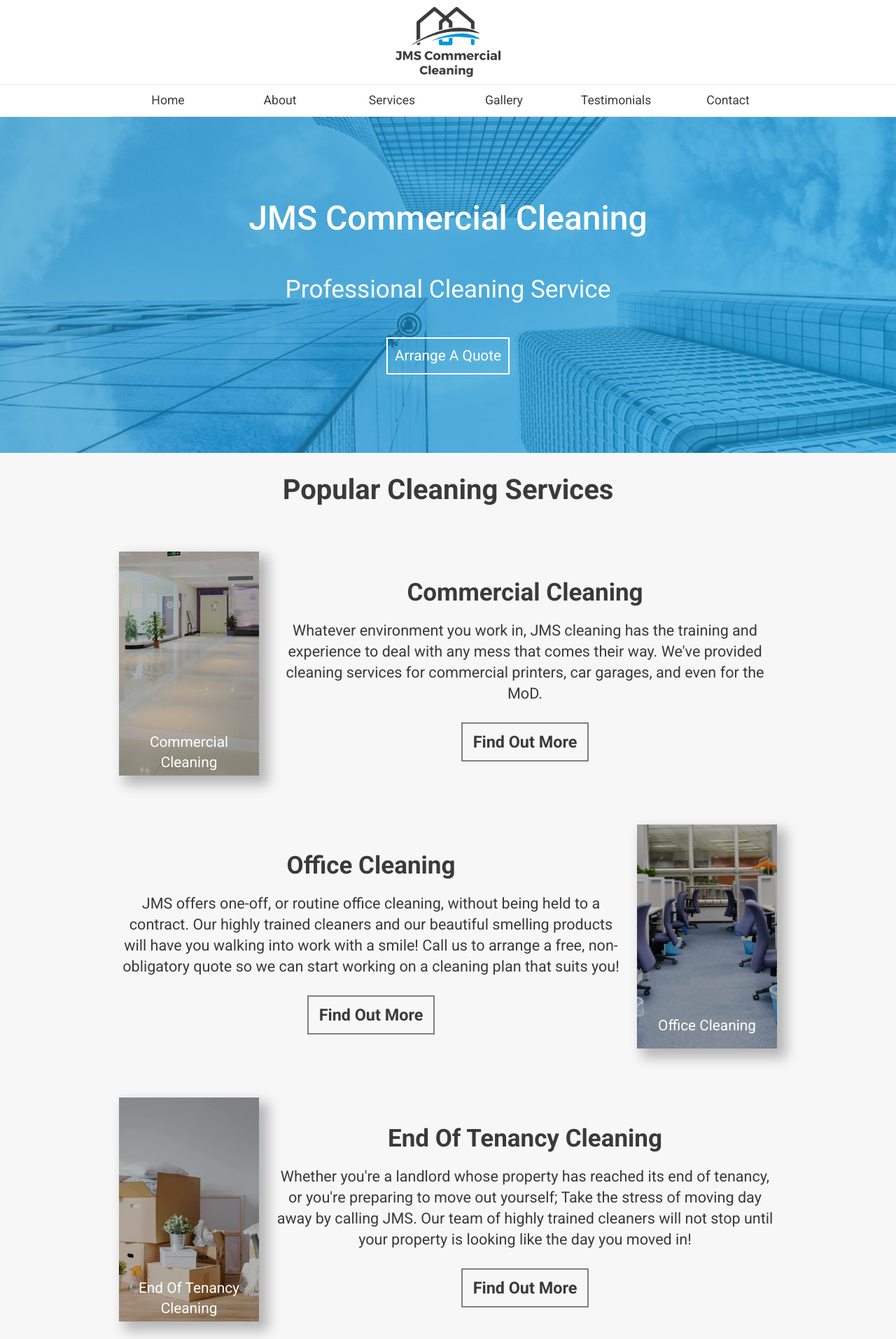
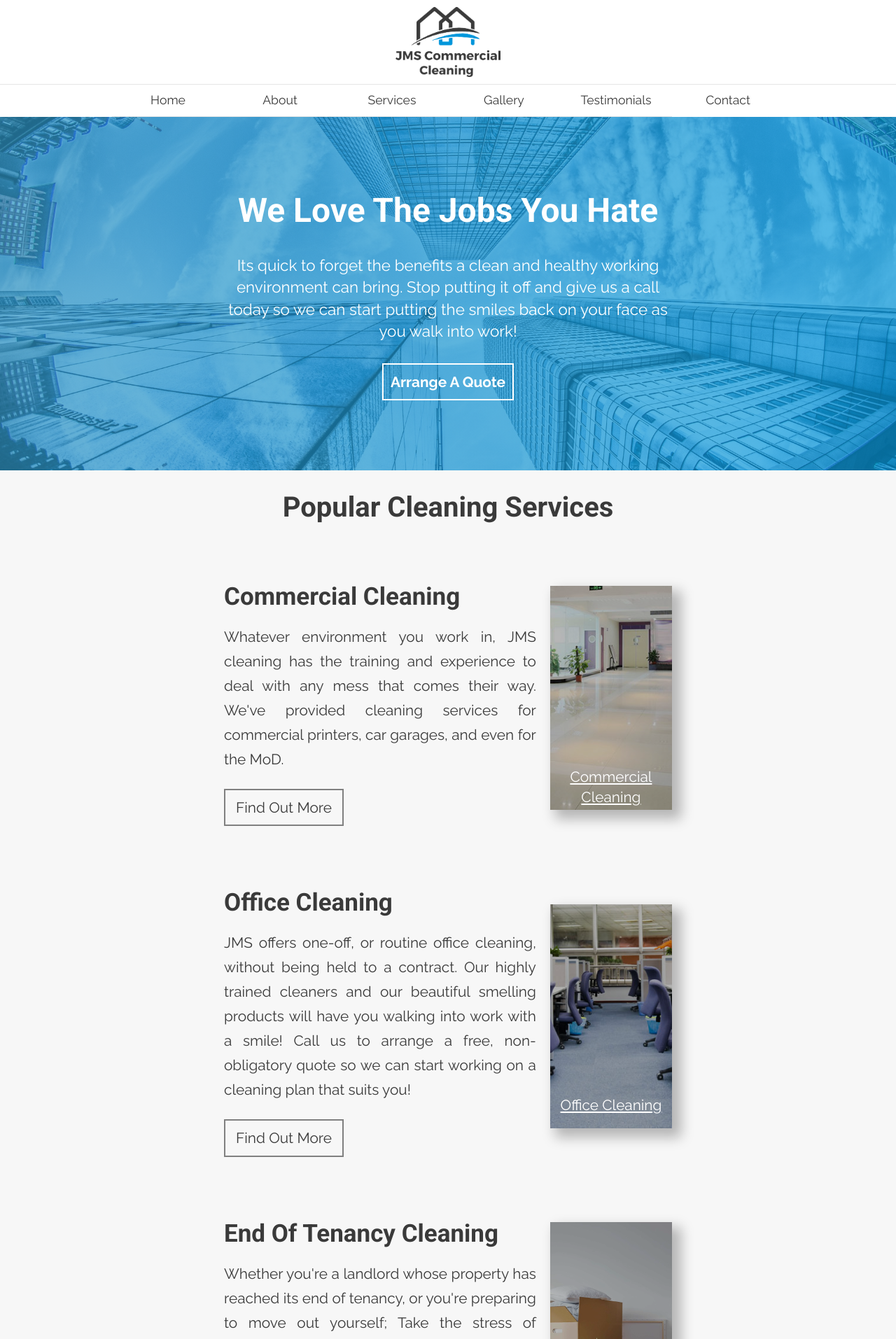
Before and after one commit to callump5/jms_cleaning, a Django app: page / in a window 1280 px wide. Shown: the top 1913 px of the page at 70% size. Run offline with Django 3.2, Linux system fonts and the light colour scheme; data comes from the database, SQL or seed files in the repository; some libraries are stand-ins or nearby versions.

Commit message:
Content Update

```diff
--- a/static/css/style.css
+++ b/static/css/style.css
@@ -26,7 +26,11 @@
         text-decoration: none;
     }
 
-    p {
+    p, a, li{
+
+
+        font-family: 'Raleway', sans-serif;
+
         font-weight: normal;
     }
 
@@ -57,10 +61,16 @@
         font-size: 20px;
     }
     .service-text h3 {
-        padding: 15px 10px;
         text-align: center;
+        padding: 15px 0;
         font-size: 35px;
         font-weight: bold;
+    }
+
+    .service-text p {
+        text-align: justify;
+        font-size: 1.3em;
+        line-height: 35px;
     }
 
 
@@ -73,10 +83,15 @@
     .text p {
         text-align: center;
         font-size: 1.2em;
+        line-height: 35px;
     }
 
     .text {
         font-size: 18px;
+    }
+
+    .service-text {
+        text-align: left;
     }
     .text-center p {
         text-align: center;
@@ -220,18 +235,24 @@
 
     #landing {
         padding: 100px 0;
+        max-width: 80%;
         display: flex;
         flex-direction: column;
-        justify-content: space-around;
+        justify-content: center;
         align-items: center;
         text-align: center;
 
     }
 
+    #landing-logo {
+        width: 60%;
+        height: auto;
+    }
+
     #landing h1{
         font-size: 3em;
         color: white;
-        font-weight: 500;
+        font-weight: bold;
     }
 
     #landing h2 {
@@ -239,6 +260,12 @@
         color: white;
         font-weight: normal;
         margin: 20px 0;
+    }
+    #landing p {
+        font-size: 1.4em;
+        color: white;
+        font-weight: normal;
+        margin: 30px 0;
     }
 
     .social-text {
@@ -260,12 +287,20 @@
         background-color: transparent;
         font-size: 1.3em;
         color: white;
+        font-weight: bold;
     }
 
 
 /************/
 /* Link Box */
 /************/
+
+
+    #links {
+        width:75%;
+
+
+    }
 
 .link-box {
     min-width: 300px;
@@ -362,27 +397,23 @@
 #service-col {
     display: flex;
     flex-direction: column;
-    justify-content: center;
-    align-items: center;
 }
 .service-col {
     width: 100%;
     display: flex;
-    flex-direction: row;
+    flex-direction: row-reverse;
     justify-content: center;
+    flex-wrap: wrap-reverse;
     align-items: center;
-    margin: 35px 0;
+    margin: 25px 0;
 }
 
-.service-col:nth-child(odd) {
-    flex-direction: row-reverse;
-}
 .service-text {
-    display: none;
+    width: 80%;
+    flex-direction: column;
+    text-align: left;
+    display: flex;
     margin-right: 20px;
-}
-.service-col:nth-child(even) .service-text{
-    margin: 0 0 0 20px;
 }
 
 #service-cards {
@@ -398,10 +429,9 @@
 }
 
 .service, .service-header {
-
-    width: 200px;
+    width: 80%;
     height: 320px;
-    margin: 10px 0 ;
+    margin: 20px 0;
     background-position: 50%;
     background-repeat: no-repeat;
     background-size: auto 100%;
@@ -418,6 +448,7 @@
 }
 
 .service h2, .service-header h2{
+    font-weight: bolder;
     display: flex;
     flex-direction: row;
     justify-content: center;
@@ -432,6 +463,7 @@
 .service a, .service-header a {
     font-size: 1.3em;
     color: white;
+    text-decoration: underline white;
 }
 #service-imgs {
     margin: 15px 0;
@@ -445,11 +477,19 @@
 }
 
 
+.call-to-bottom {
+    width: 80%;
+    font-size: 1.3em;
+    font-weight: bold;
+    text-align: center;
+    justify-content: space-between;
+    padding: 10px 15px;
+    border: 2px solid grey;
+    margin: 15px 0;
+}
+
 .call-to {
-    text-align: center;
-    font-weight: bold;
-    font-size: 2em;
-    margin-top: 10px;
+    display: none;
 }
 
 
@@ -601,7 +641,7 @@
     .map-text .sub-title  {
         font-size: 1.5em;
         text-align: center;
-        font-weight: 400;
+        font-weight: bold;
         margin: 20px 0;
     }
 
@@ -619,14 +659,17 @@
 
 
 
-@media screen and (min-width: 750px) {
+@media screen and (min-width: 950px) {
 
+    .img-break {
+        background-size: 100% auto;
+    }
     .nav-container {
         width: 75%;
         margin: 0 auto;
     }
     .container {
-        width: 75%;
+        width: 66%;
     }
 
 
@@ -655,22 +698,19 @@
     /**************/
 
     #links {
-        width: 50%;
+        width:40%;
 
 
     }
     #links, #service-cards{
         margin: 0 auto;
-        justify-content: space-between;
+        justify-content: space-around;
     }
 
 
     .link-box {
         height: 320px;
-    }
-
-    #landing, .img-break {
-        background-size: 200% auto;
+        margin: 10px 5px;
     }
 
     #landing {
@@ -689,16 +729,25 @@
     /**********************/
 
 
+    .service-col {
+        flex-wrap: unset;
+        margin: 35px 0;
+    }
     .service-text{
-        width: 75%;
         flex-direction: column;
-        align-items: center;
-        justify-content: center;
+        text-align: left;
         display: flex;
     }
 
+    .service-text p {}
 
-    #service-col .call-to  {
+    #service-col .call-to-bottom  {
+        display: none;
+    }
+
+    .call-to {
+        display: block;
+        width: max-content;
         font-size: 1.3em;
         text-align: center;
         justify-content: space-between;
@@ -707,9 +756,16 @@
         margin-top: 25px
     }
 
+
+    .service, .service-header {
+    width: 200px; }
+
     .service-header {
         margin: 0;
     }
+
+    .service-text h3 {
+        text-align: left;}
 
     /**********************/
     /**** Testimonials ****/
@@ -795,5 +851,12 @@
 }
 
 
+@media screen and (min-width: 1000px) {
+
+
+    .container {
+        width: 50%;
+    }
+}
 /*
  */
--- a/templates/base/index.html
+++ b/templates/base/index.html
@@ -3,10 +3,11 @@
 <html lang="en">
     <head>
         <meta charset="UTF-8">
+        <meta lang="en_us">
         <meta name="viewport" content="width=device-width, initial-scale=1">
 
 
-    <link rel="shortcut icon" href="/static/icons/favi-32.png"/>
+        <link rel="shortcut icon" href="/static/images/logo/logo.png"/>
         <!-- Meta Tags -->
         <meta name="robots" content="index, follow" />
         <meta name="title" content="JMS Commercial Cleaning">
@@ -21,15 +22,13 @@
         <meta property="og:url" content="jmscommercialcleaning.co.uk" />
         <meta property="og:image" content="\static\images\logo\jms-original-logo.png">
         <meta property="og:site_name" content="JMS Commercial Cleaning" />
-
-
-        <link href="https://fonts.googleapis.com/css?family=Roboto:300,300i,400,500,700&display=swap" rel="stylesheet">
+        <link href="https://fonts.googleapis.com/css?family=Raleway:400,700|Roboto:400,700&display=swap" rel="stylesheet">
         <link rel="stylesheet" href="/static/css/style.css">
 
         <script src="/static/js/jquery.js"></script>
 
         <!-- Global site tag (gtag.js) - Google Analytics -->
-        <script async src="https://www.googletagmanager.com/gtag/js?id=UA-123955938-4"></script>
+       <script async src="https://www.googletagmanager.com/gtag/js?id=UA-123955938-4"></script>
         <script>
             window.dataLayer = window.dataLayer || [];
             function gtag(){dataLayer.push(arguments);}
@@ -37,7 +36,6 @@
 
             gtag('config', 'UA-123955938-4');
         </script>
-
         {% block head_js %}
 
         {% endblock %}
--- a/templates/base/landing.html
+++ b/templates/base/landing.html
@@ -1,8 +1,7 @@
 <div class="img-break" title="landing-image">
     <div id="landing" title="landing-image-2 " class="container">
-        <h1>JMS Commercial Cleaning</h1>
-        <h2>Professional Cleaning Service</h2>
-
+        <h1>We Love The Jobs You Hate</h1>
+        <p>Its quick to forget the benefits a clean and healthy working environment can bring. Stop putting it off and give us a call today so we can start putting the smiles back on your face as you walk into work!</p>
         <a href="#contact" class="cta">Arrange A Quote</a>
     </div>
 </div>
--- a/templates/crawlers/sitemap-1001909.xml
+++ b/templates/crawlers/sitemap-1001909.xml
@@ -1,6 +1,6 @@
 
 <?xml version="1.0" encoding="UTF-8"?><urlset xmlns="http://www.sitemaps.org/schemas/sitemap/0.9">
-    <url><loc>https://www.jmscommercialcleaning.co.uk/</loc><lastmod>2019-07-30</lastmod><changefreq>daily</changefreq><priority>0.5</priority></url>
+    <url><loc>https://www.jmscommercialcleaning.co.uk</loc><lastmod>2019-08-12</lastmod><changefreq>daily</changefreq><priority>0.5</priority></url>
     <url><loc>https://www.jmscommercialcleaning.co.uk/about/</loc><lastmod>2019-07-30</lastmod><changefreq>daily</changefreq><priority>0.5</priority></url>
     <url><loc>https://www.jmscommercialcleaning.co.uk/services/</loc><lastmod>2019-07-30</lastmod><changefreq>daily</changefreq><priority>0.5</priority></url>
     <url><loc>https://www.jmscommercialcleaning.co.uk/gallery/</loc><lastmod>2019-07-30</lastmod><changefreq>daily</changefreq><priority>0.5</priority></url>
--- a/templates/home/home.html
+++ b/templates/home/home.html
@@ -7,16 +7,14 @@
 
 
 
-        <meta name="description" content="Professional commercial cleaners based in Essex. JMS Commercial Cleaning offers
-        several services such as office cleaning, commercial cleaning, end of tenancy cleaning. whatever it is you find
-        yourself looking for our highly trained and vetted cleaners will help get your property sparkling again! Call
-         today for a non-obligatory quote!" />
+        <meta name="description" content="Offering several services such as office cleaning, commercial cleaning, end of tenancy cleaning.
+        Whatever it is you find yourself looking for our highly trained and vetted cleaners will help get your property sparkling again! Call
+        today for a non-obligatory quote on any of our services!"/>
 
 
-        <meta property="og:description" content="Professional commercial cleaners based in Essex. JMS Commercial Cleaning offers
-        several services such as office cleaning, commercial cleaning, end of tenancy cleaning. whatever it is you find
-        yourself looking for our highly trained and vetted cleaners will help get your property sparkling again! Call
-         today for a non-obligatory quote!"/>
+        <meta property="og:description" content="Offering several services such as office cleaning, commercial cleaning, end of tenancy cleaning.
+        Whatever it is you find yourself looking for our highly trained and vetted cleaners will help get your property sparkling again! Call
+        today for a non-obligatory quote on any of our services!"/>
 {% endblock %}
 
 {% block content %}
@@ -26,15 +24,18 @@
         {% for service in services %}
             {% if service.popular %}
                 <div class="service-col">
+                     <a class="call-to-bottom" href="{% url 'service' service.slug %}">Find Out More</a>
+
                     <div class="service-header" title="{{ service }}" style="background-image: url( {{ service.image.url }} )">
                         <h2><a href="{% url 'service' service.slug %}">{{ service }}</a></h2>
                     </div>
-                    <div class="service-text text">
+                    <div class="service-text">
                          {% autoescape off %}
-                             <h3 class="title">{{ service}}</h3>
+                             <h3 class="service-title">{{ service}}</h3>
                              {{ service.brief }}
-                             <a class="call-to" href="{% url 'service' service.slug %}">Find Out More</a>
-                         {% endautoescape %}
+                             {% endautoescape %}
+                    <a class="call-to" href="{% url 'service' service.slug %}">Find Out More</a>
+
                     </div>
                 </div>
             {% endif %}
```
Also changed, not shown: templates/services/services_page.html (+11 -6 lines), static/icons/favi-32.png, static/images/logo/logo.png (added), static/images/logo/lolg-big.png (added), 4 other files.
